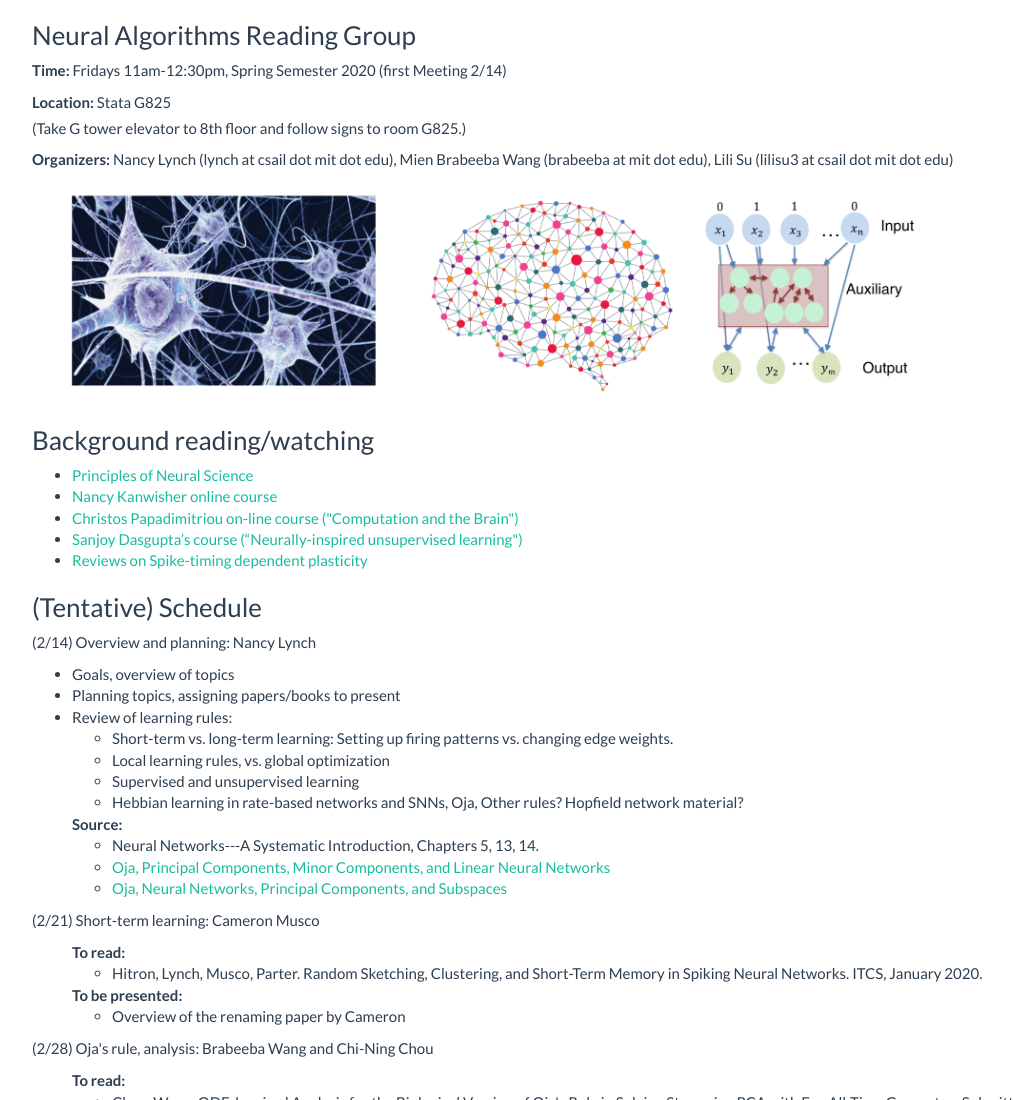
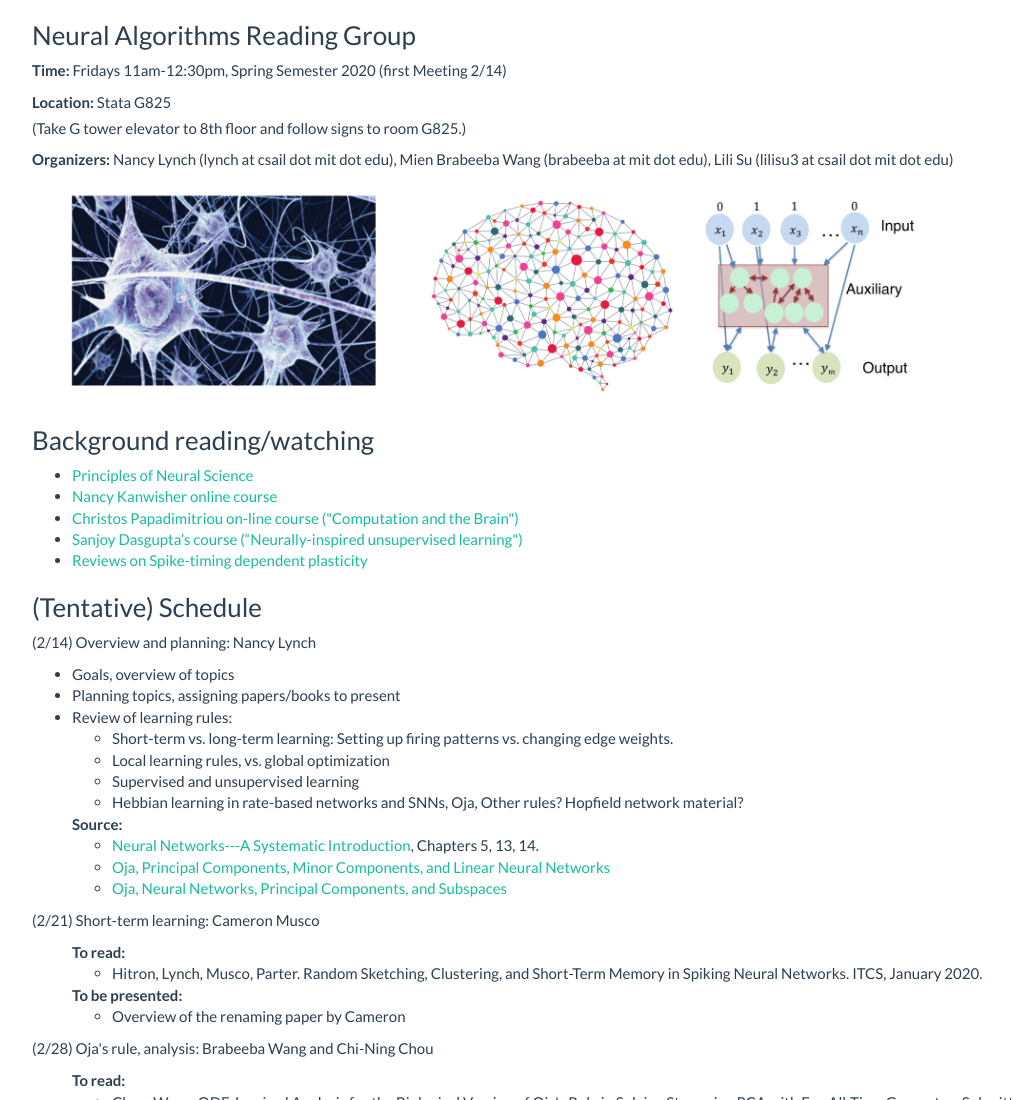
Before and after one commit to brabeeba/neuralReadingGroup, a plain HTML site: page index.html in a window 1280 px wide. Shown: the top 1100 px of the page, without its empty margins (38-1051 px from the left). Drawn offline with Linux system fonts and the light colour scheme; files that its build step writes are made by us from their sources; files whose address does not match are found by name.

Commit message:
add one more reference

```diff
--- a/index.html
+++ b/index.html
@@ -78,7 +78,7 @@ changing edge weights.</li>
 			</li>
 			<strong>Source:</strong>
 			<ul>
-				<li>Neural Networks---A Systematic Introduction, Chapters 5, 13, 14.</li>
+				<li><a href="https://page.mi.fu-berlin.de/rojas/neural/">Neural Networks---A Systematic Introduction</a>, Chapters 5, 13, 14.</li>
 				<li><a href="./oja1992.pdf">Oja, Principal Components, Minor Components, and Linear Neural Networks</a></li>
 				<li><a href="./oja1989">Oja, Neural Networks, Principal Components, and Subspaces</a> </li>
 			</ul>
```
